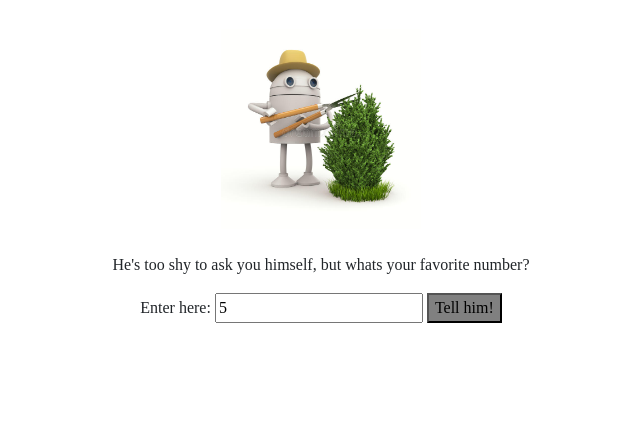
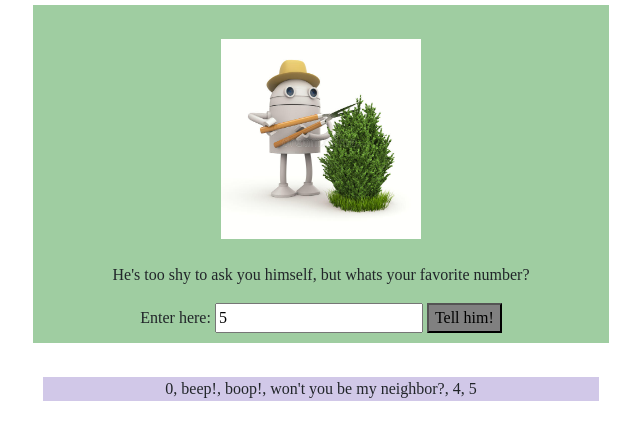
Before and after one commit to francesvdiaz/mr-rogers-neighborhood, a plain HTML site: page index.html in a window 1280 px wide. Both pictures are taken after typing "5" into the empty fields and a click on the button "Tell him!". Shown: the part 41-480 px from the top of the page, without its empty margins (319-959 px from the left). Drawn offline with nearby package versions, Linux system fonts and the light colour scheme.

Commit message:
correct pull mistakes,add css back

```diff
--- a/css/styles.css
+++ b/css/styles.css
@@ -24,3 +24,16 @@ body {
   background-color: #4CAF50; /* Green */
   color: rgb(233, 233, 233);
 }
+
+#home {
+  background-color: #9fcda1;
+  width: 45%;
+  margin: auto;
+  padding:10px;
+}
+
+#output {
+  width: 45%;
+  margin: auto;
+  padding:10px;
+}
--- a/js/scripts.js
+++ b/js/scripts.js
@@ -34,8 +34,8 @@ function changeWord(number) {
 function handleFormSubmission (event) {
   event.preventDefault();
   number = document.getElementById("input").value;
-  const div1 = document.getElementById("output");
-  div1.innerText = "";
+  const div = document.getElementById("output");
+  div.innerText = "";
   robogerArray = countNumbers(number);
   let beepArray = changeWord(robogerArray);
   const output = document.createElement("p")
```
